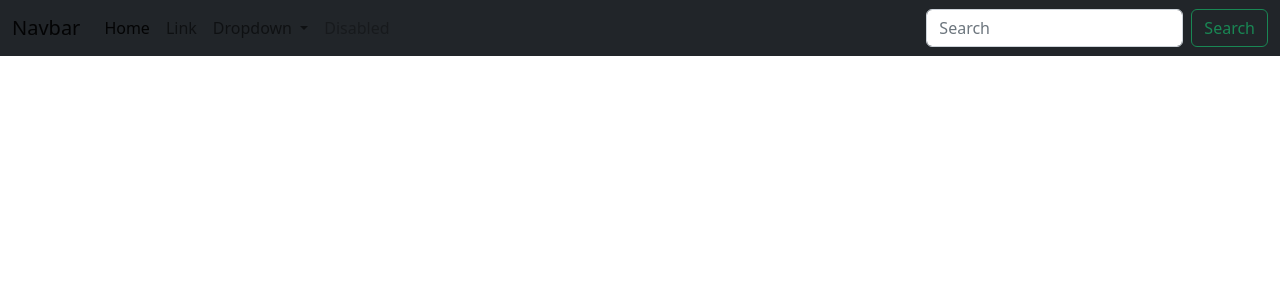
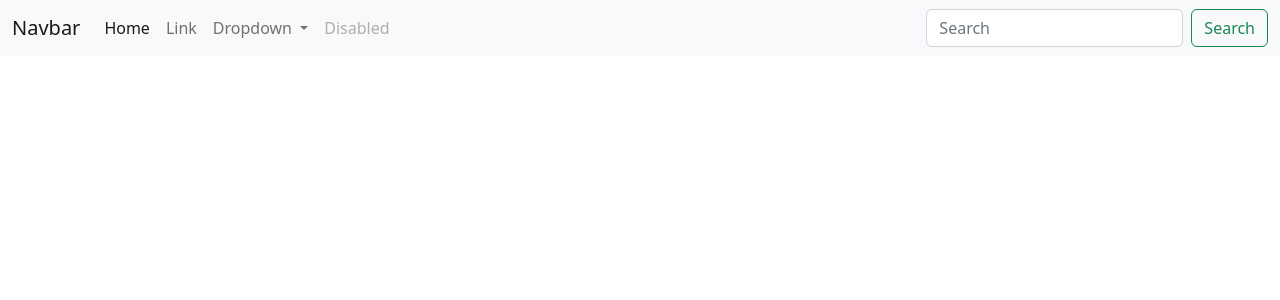
Before and after one commit to hj-winter/django-bootstrap-4-template, a Django app: template templates/home/base.html in a window 1280 px wide. Shown: the top 300 px of the page. Run offline with Django 3.2, Linux system fonts and the light colour scheme; the template is opened without the code that fills it, so the values that code supplies are empty.

Commit message:
navbar bg-light

```diff
--- a/templates/partials/_navbar.html
+++ b/templates/partials/_navbar.html
@@ -1,6 +1,6 @@
 {% load static %}
 <!-- Navbar -->
-<nav class="navbar navbar-expand-lg bg-dark">
+<nav class="navbar navbar-expand-lg bg-light">
     <div class="container-fluid">
       <a class="navbar-brand" href="#">Navbar</a>
       <button class="navbar-toggler" type="button" data-bs-toggle="collapse" data-bs-target="#navbarSupportedContent" aria-controls="navbarSupportedContent" aria-expanded="false" aria-label="Toggle navigation">
```
